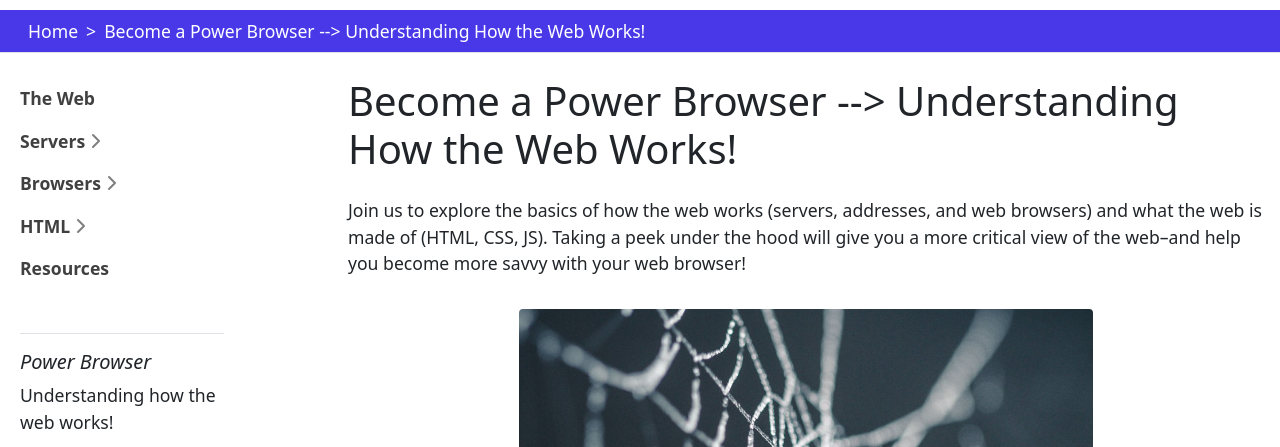
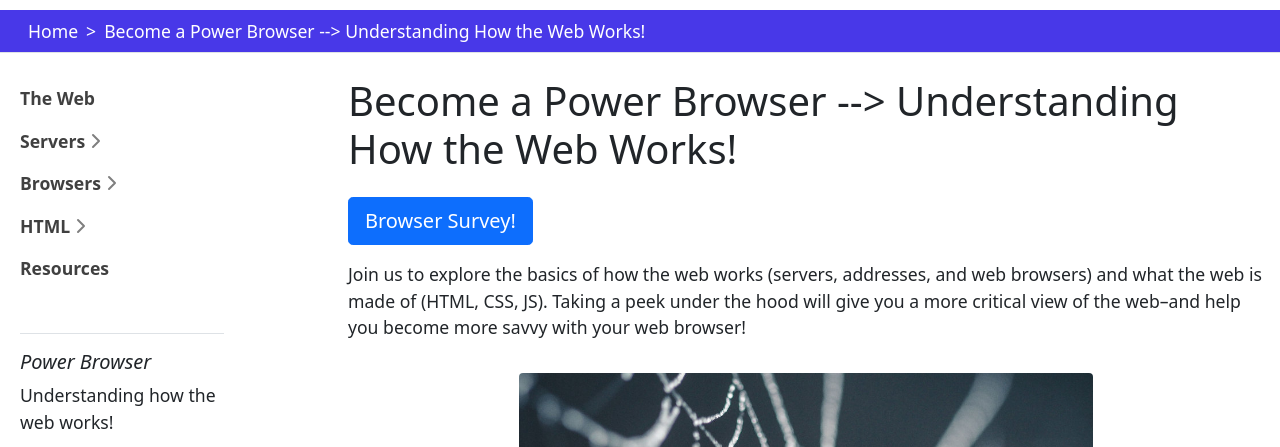
Before and after one commit to evanwill/power-browser, a Jekyll site: the page built from index.md, in a window 1280 px wide and 900 px high, cut to the strip 120-567 px from the top of the window. Built offline with Jekyll 4.4.1, drawn with Linux system fonts in a browser that asks for light colours.

Commit message:
add survey

```diff
--- a/index.md
+++ b/index.md
@@ -2,6 +2,8 @@
 title: Become a Power Browser --> Understanding How the Web Works!
 layout: page
 ---
+
+[Browser Survey!](https://forms.gle/KdAGvQfaUez2NMBr8){:.btn .btn-lg .btn-primary target='_blank'}
 
 Join us to explore the basics of how the web works (servers, addresses, and web browsers) and what the web is made of (HTML, CSS, JS).
 Taking a peek under the hood will give you a more critical view of the web--and help you become more savvy with your web browser!
```
